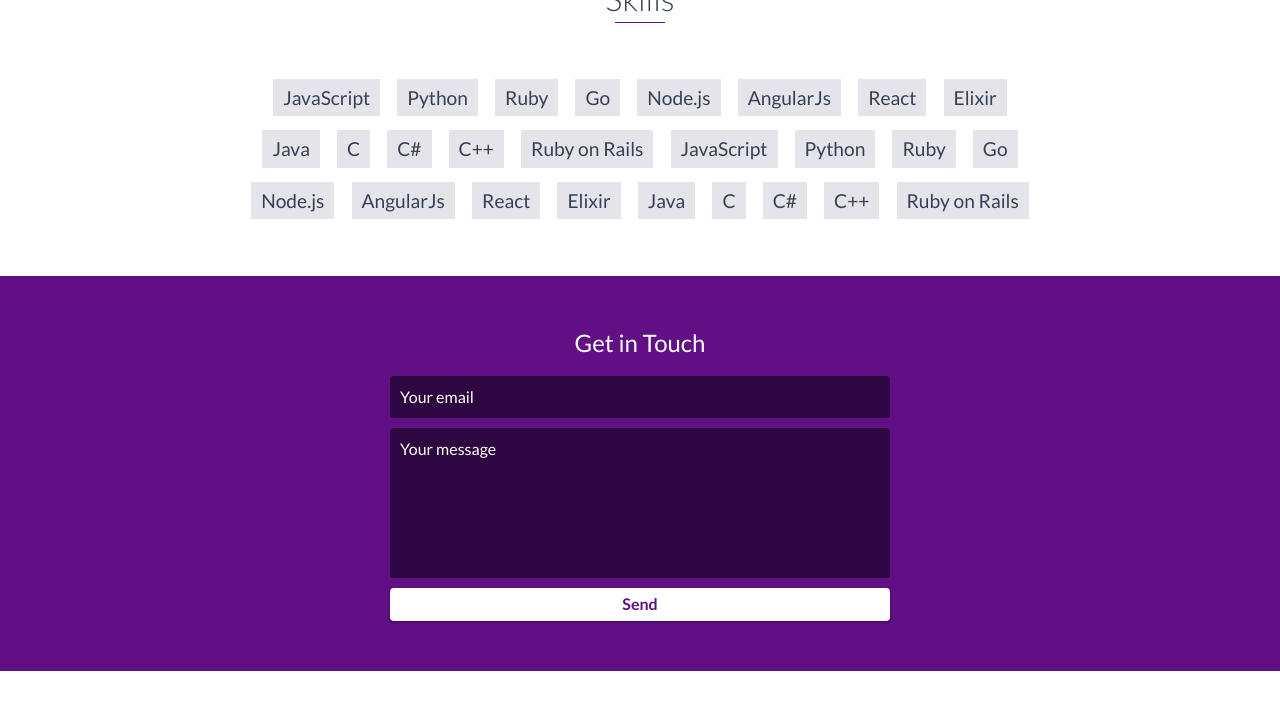
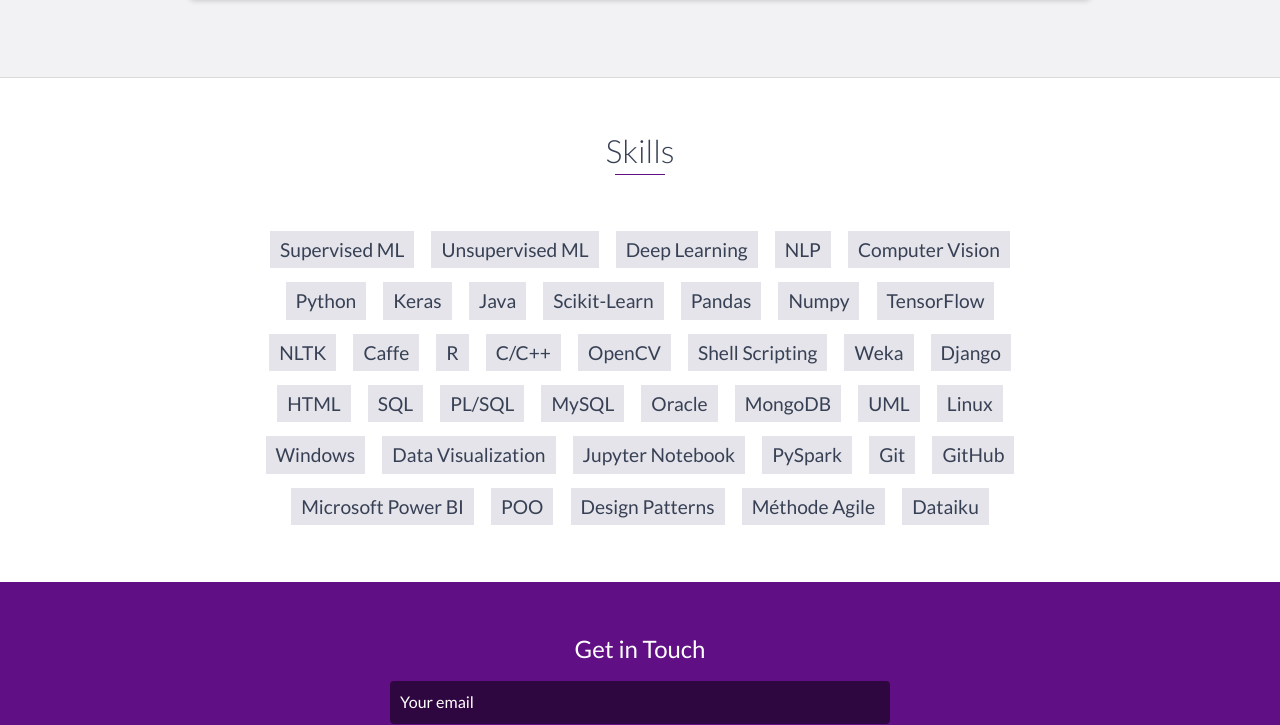
Before and after one commit to kmb46/kmb46.github.io, a website: page index.html in a window 1280 px wide. Shown: the part 3607-4332 px from the top of the page. Drawn offline with nearby package versions, Linux system fonts and the light colour scheme.

Commit message:
[minor] index: add Education and Skills

```diff
--- a/index.html
+++ b/index.html
@@ -116,30 +116,38 @@
     <div id="education">
         <h2 class="heading">Education</h2>
         <div class="education-block">
-            <h3>University of Ottawa</h3>
-            <span class="education-date">Sept 2016 - Sept 2017</span>
-            <h4>Bachelor of Science in Computer Science</h4>
-            <p>
-                Lorem ipsum dolor sit amet, consectetur adipiscing elit. Curabitur in iaculis ex. Etiam volutpat laoreet urna. Morbi ut tortor nec nulla commodo malesuada sit amet vel lacus. Fusce eget efficitur libero. Morbi dapibus porta quam laoreet placerat.
-            </p>
+            <h3>University of Paris-Saclay</h3>
+            <span class="education-date">Sept 2017 - Sept 2019</span>
+            <h4>Master's degree in Design and Intelligence of Software and Systems</h4>
+            Activities and Societies:
+            <ul>
+                <li>
+                    Participating in the open house day organized by the University of Evry to represent the Department of Computer Science .
+                </li>
+                <li>
+                    Responsible of an Artificial Intelligence Workshop of 8 students and winner of best scientific poster award at EvryBio 2018 scientific symposium.
+                </li>
+            </ul>
         </div>
         <!-- End .education-block -->
 
         <div class="education-block">
-            <h3>University of Ottawa</h3>
-            <span class="education-date">Sept 2016 - Sept 2017</span>
-            <h4>Bachelor of Science in Computer Science</h4>
+            <h3>University of Mostaganem</h3>
+            <span class="education-date">Sept 2015 - June 2017</span>
+            <h4>Master's degree in Information Systems Engineering</h4>
+            Activities and Societies:
             <ul>
                 <li>
-                    Lorem ipsum dolor sit amet, consectetur adipiscing elit.
-                </li>
-                <li>
-                    Lorem ipsum dolor sit amet, consectetur adipiscing elit.
-                </li>
-                <li>
-                    Lorem ipsum dolor sit amet, consectetur adipiscing elit.
+                    Co-founder and player of a football team of master's students of computer science.
                 </li>
             </ul>
+        </div>
+        <!-- End .education-block -->
+
+        <div class="education-block">
+            <h3>University of Mostaganem</h3>
+            <span class="education-date">Sept 2015 - June 2017</span>
+            <h4>Bachelor's degree in Computer Science</h4>
         </div>
         <!-- End .education-block -->
     </div>
@@ -188,32 +196,45 @@
     <div id="skills">
         <h2 class="heading">Skills</h2>
         <ul>
-            <li>JavaScript</li>
+            <li>Supervised ML</li>
+            <li>Unsupervised ML</li>
+            <li>Deep Learning</li>
+            <li>NLP</li>
+            <li>Computer Vision</li>
             <li>Python</li>
-            <li>Ruby</li>
-            <li>Go</li>
-            <li>Node.js</li>
-            <li>AngularJs</li>
-            <li>React</li>
-            <li>Elixir</li>
+            <li>Keras</li>
             <li>Java</li>
-            <li>C</li>
-            <li>C#</li>
-            <li>C++</li>
-            <li>Ruby on Rails</li>
-            <li>JavaScript</li>
-            <li>Python</li>
-            <li>Ruby</li>
-            <li>Go</li>
-            <li>Node.js</li>
-            <li>AngularJs</li>
-            <li>React</li>
-            <li>Elixir</li>
-            <li>Java</li>
-            <li>C</li>
-            <li>C#</li>
-            <li>C++</li>
-            <li>Ruby on Rails</li>
+            <li>Scikit-Learn</li>
+            <li>Pandas</li>
+            <li>Numpy</li>
+            <li>TensorFlow</li>
+            <li>NLTK</li>
+            <li>Caffe</li>
+            <li>R</li>
+            <li>C/C++</li>
+            <li>OpenCV</li>
+            <li>Shell Scripting</li>
+            <li>Weka</li>
+            <li>Django</li>
+            <li>HTML</li>
+            <li>SQL</li>
+            <li>PL/SQL</li>
+            <li>MySQL</li>
+            <li>Oracle</li>
+            <li>MongoDB</li>
+            <li>UML</li>
+            <li>Linux</li>
+            <li>Windows</li>
+            <li>Data Visualization</li>
+            <li>Jupyter Notebook</li>
+            <li>PySpark</li>
+            <li>Git</li>
+            <li>GitHub</li>
+            <li>Microsoft Power BI</li>
+            <li>POO</li>
+            <li>Design Patterns</li>
+            <li>Méthode Agile</li>
+            <li>Dataiku</li>
         </ul>
     </div>
     <!-- End #skills -->
```
